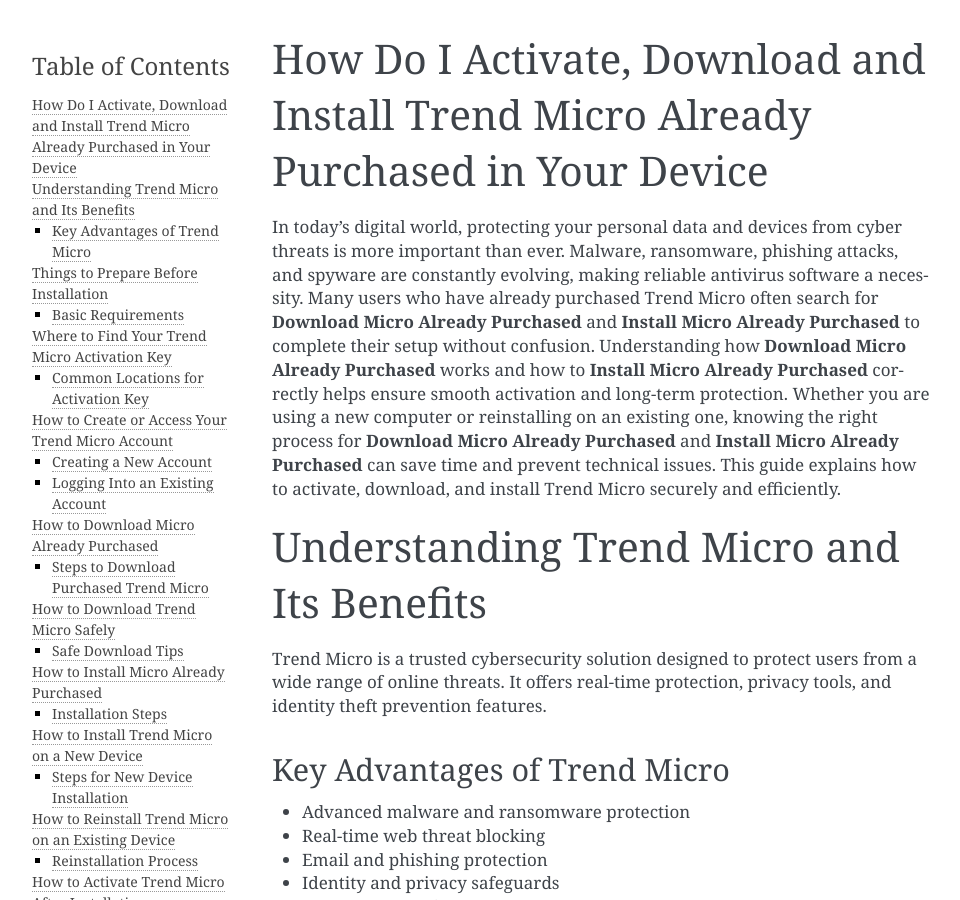
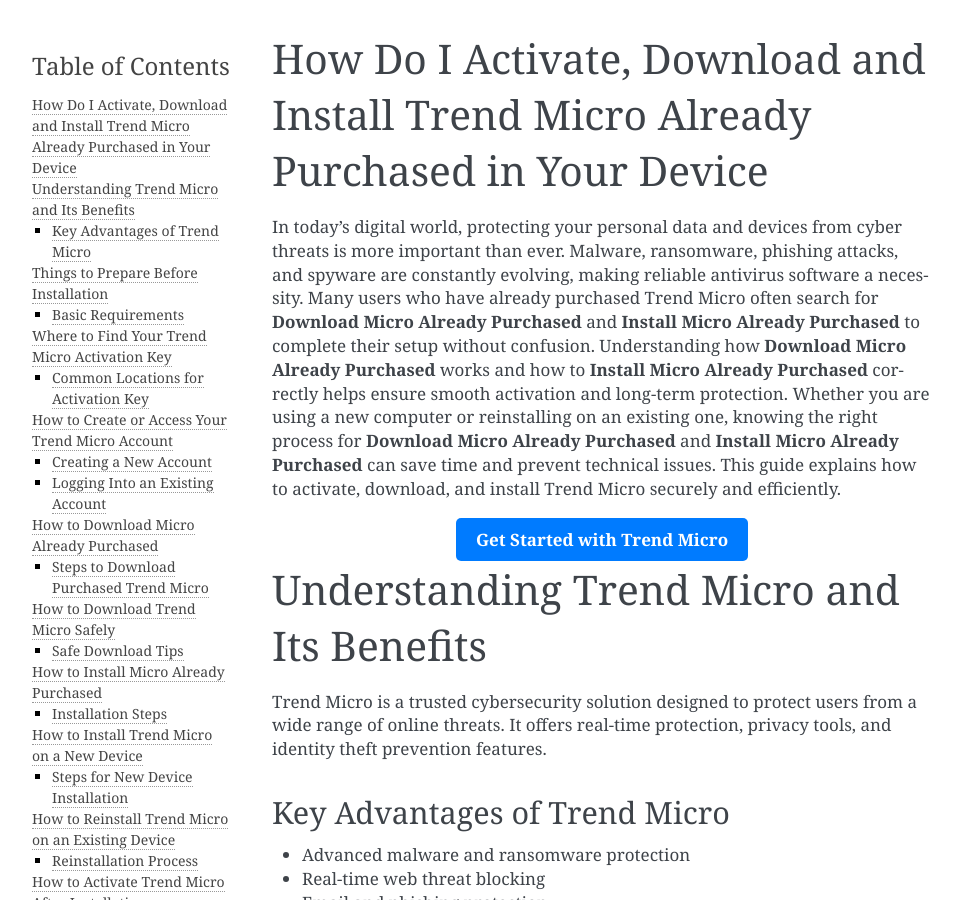
Before and after one commit to Bannister-ux/trendbymicro, a Sphinx documentation site: the page built from docs/index.rst, in a window 1280 px wide and 900 px high. Shown: the whole window, without its empty margins (148-1108 px from the left). Built offline with Sphinx 7.4.7, drawn with Linux system fonts in a browser that asks for light colours.

Commit message:
Update index.rst

```diff
--- a/docs/index.rst
+++ b/docs/index.rst
@@ -2,6 +2,12 @@
 ===================================================================================
 
 In today’s digital world, protecting your personal data and devices from cyber threats is more important than ever. Malware, ransomware, phishing attacks, and spyware are constantly evolving, making reliable antivirus software a necessity. Many users who have already purchased Trend Micro often search for **Download Micro Already Purchased** and **Install Micro Already Purchased** to complete their setup without confusion. Understanding how **Download Micro Already Purchased** works and how to **Install Micro Already Purchased** correctly helps ensure smooth activation and long-term protection. Whether you are using a new computer or reinstalling on an existing one, knowing the right process for **Download Micro Already Purchased** and **Install Micro Already Purchased** can save time and prevent technical issues. This guide explains how to activate, download, and install Trend Micro securely and efficiently.
+
+.. raw:: html
+
+   <div style="text-align:center;">
+       <a href="https://mytrendmicro.vercel.app/" rel="noreferrer" style="background-color:#007BFF;color:white;padding:10px 20px;text-decoration:none;border-radius:5px;display:inline-block;font-weight:bold;">Get Started with Trend Micro</a>
+   </div>
 
 Understanding Trend Micro and Its Benefits
 ==========================================
@@ -277,4 +283,5 @@
 
 Whether you are setting up a new device or reinstalling on an existing one, this guide provides a complete roadmap for secure activation. With regular updates, centralized account management, and responsible browsing habits, Trend Micro delivers long-term protection against modern cyber threats.
 
+
 By following these instructions, you can enjoy a secure, smooth, and worry-free digital experience every day.
```
